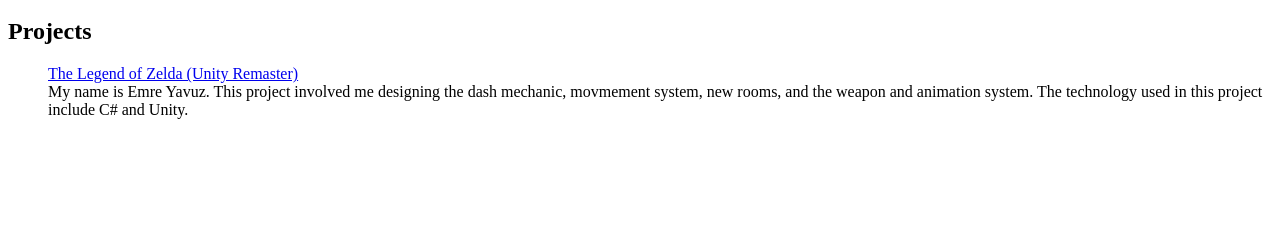
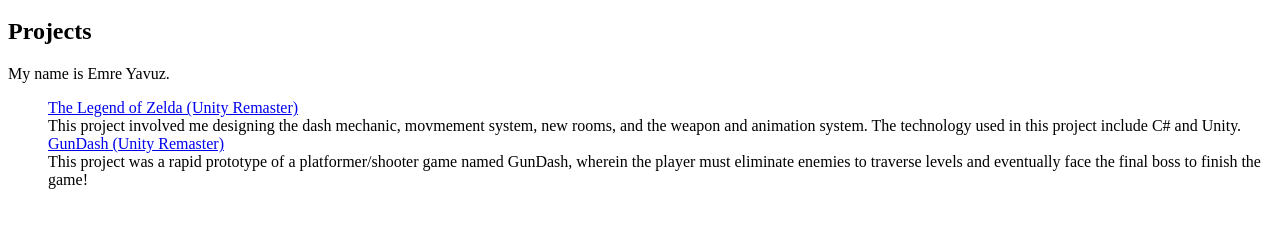
Before and after one commit to e-yavuz/EECS494-p2-webGL-profile, a plain HTML site: page index.html in a window 1280 px wide. Shown: the part 48-276 px from the top of the page. Drawn offline with Linux system fonts and the light colour scheme.

Commit message:
Update index.html

```diff
--- a/index.html
+++ b/index.html
@@ -3,10 +3,12 @@
 <h1>Emre Yavuz Portfolio</h1>
 
 <h2>Projects</h2>
-
+<p>My name is Emre Yavuz.</p>
 <ul>
 <a href="https://wabito.itch.io/eecs-494-p1-gold-lan-emre">The Legend of Zelda (Unity Remaster)</a>
-<div>My name is Emre Yavuz. This project involved me designing the dash mechanic, movmement system, new rooms, and the weapon and animation system. The technology used in this project include C# and Unity.</div>
+<div> This project involved me designing the dash mechanic, movmement system, new rooms, and the weapon and animation system. The technology used in this project include C# and Unity.</div>
+<a href="https://wabito.itch.io/eecs-494-p1-gold-lan-emre">GunDash (Unity Remaster)</a>
+<div>This project was a rapid prototype of a platformer/shooter game named GunDash, wherein the player must eliminate enemies to traverse levels and eventually face the final boss to finish the game!</div>
 </ul>
 
 </html>
```
